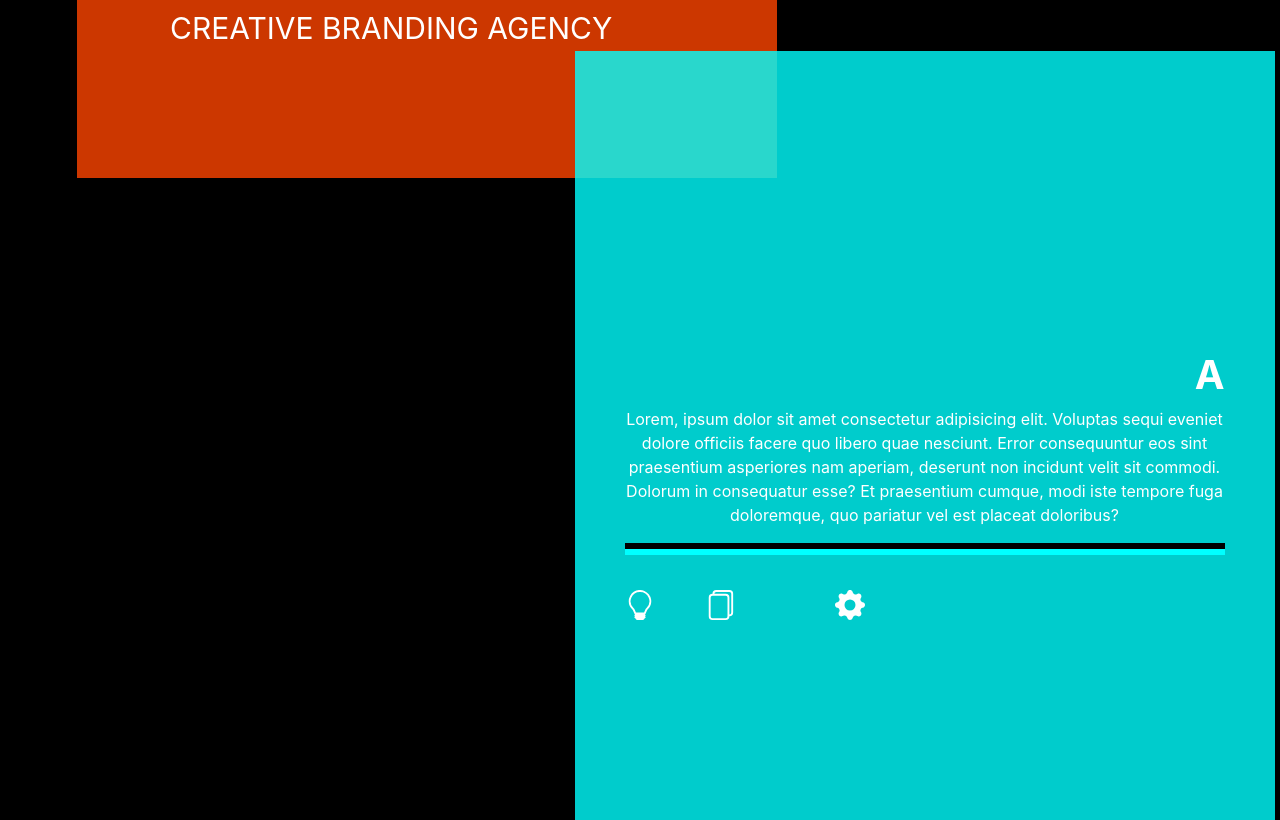
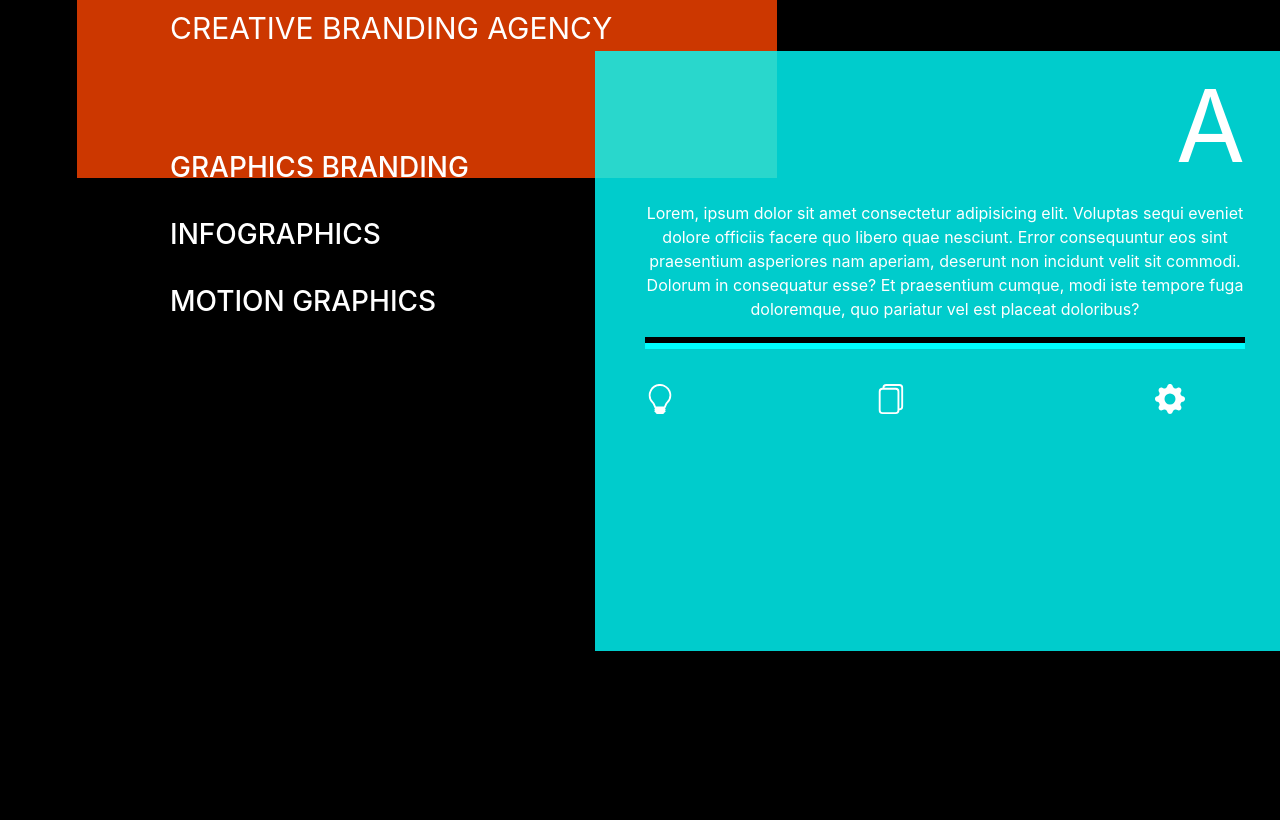
Before and after one commit to tisavirsodiya/layout5, a plain HTML site: page indx.html in a window 1280 px wide. Shown: the part 722-1542 px from the top of the page. After the commit the page ends 1373 px from the top, so only its background shows below. Drawn offline with nearby package versions, Linux system fonts and the light colour scheme.

Commit message:
design complet

```diff
--- a/css.css
+++ b/css.css
@@ -24,11 +24,11 @@ position: absolute;
 .main_img
 {
 background-image: url('main_img.jpg');
- width:900px;
- height:500px;
+ width:1000px;
+ height:800px;
  position:absolute;
  background-repeat: no-repeat;
- right:10%;
+ right:0%;
  z-index:-3;
 }
 /* orange part */
@@ -80,7 +80,6 @@ background-image: url('main_img.jpg');
     font-size:50px;
     left:10%;
     padding-left:170px;
-
 }
 .creative
 {
@@ -88,28 +87,33 @@ background-image: url('main_img.jpg');
     left:10%;
     padding-left:170px;
     font-size:30px;
-
+}
+/* black part */
+.black
+{
+    color:white;
+    left:10%;
+    padding-left:170px;
+    margin-top:100px;
 }
 /* cyan part */
 .cyan
 {
     background-color:rgb(0, 255, 255,0.8);
-    left:90%;
+    right:0%;
     position: absolute;
     z-index: -1;
     width:700px;
-    height:800px;
+    height:600px;
     padding-right:50px;
     padding-left:50px;
-    margin-top:0px;
+
 }
 .a
 {
     color:white;
-    padding-top:300px;
     text-align: right;
-
-
+    font-size:100px;
 }
 .peregraph
 {
@@ -119,7 +123,6 @@ background-image: url('main_img.jpg');
 .hr
 {
     border:3px black solid;
-
 }
 .hr_2
 {
@@ -128,5 +131,4 @@ background-image: url('main_img.jpg');
 .image
 {
     display:flex;
-
 }
--- a/indx.html
+++ b/indx.html
@@ -53,12 +53,16 @@
       <div class="creative">CREATIVE BRANDING AGENCY</div>
   </div>
   </div>
-  <!-- cyan part -->
+  <!-- black part -->
   <div class="row">
     <div class="col-lg-6">
+     <div class="black"><h3>GRAPHICS BRANDING<br><br>INFOGRAPHICS<br><br>MOTION GRAPHICS </h3></div>
+     </div>
+
+<!-- cyan part -->
+    <div class="col-lg-6">
       <div class="cyan">
-        <div class="a">
-          <h1><b>A</b></h1></div>
+        <div class="a">A</div>
           <div class="peregraph">
           <p>Lorem, ipsum dolor sit amet consectetur adipisicing elit. Voluptas sequi eveniet dolore officiis facere quo
             libero quae nesciunt. Error consequuntur eos sint praesentium asperiores nam aperiam, deserunt non incidunt
@@ -68,13 +72,13 @@
         <div class="hr"></div>
         <div class="hr_2"></div>
         <div class="image">
-          <div class="image_1" style="margin-right:50px;"><svg xmlns="http://www.w3.org/2000/svg" width="30" height="30" fill="currentColor" class="bi bi-lightbulb" viewBox="0 0 16 16">
+          <div class="image_1" style="margin-right:200px;"><svg xmlns="http://www.w3.org/2000/svg" width="30" height="30" fill="currentColor" class="bi bi-lightbulb" viewBox="0 0 16 16">
             <path d="M2 6a6 6 0 1 1 10.174 4.31c-.203.196-.359.4-.453.619l-.762 1.769A.5.5 0 0 1 10.5 13a.5.5 0 0 1 0 1 .5.5 0 0 1 0 1l-.224.447a1 1 0 0 1-.894.553H6.618a1 1 0 0 1-.894-.553L5.5 15a.5.5 0 0 1 0-1 .5.5 0 0 1 0-1 .5.5 0 0 1-.46-.302l-.761-1.77a1.964 1.964 0 0 0-.453-.618A5.984 5.984 0 0 1 2 6zm6-5a5 5 0 0 0-3.479 8.592c.263.254.514.564.676.941L5.83 12h4.342l.632-1.467c.162-.377.413-.687.676-.941A5 5 0 0 0 8 1z"/>
           </svg></div>
-            <div class="image_2" style="margin-right:100px;"><svg xmlns="http://www.w3.org/2000/svg" width="30" height="30" fill="currentColor" class="bi bi-files" viewBox="0 0 16 16">
+            <div class="image_2" style="margin-right:250px;"><svg xmlns="http://www.w3.org/2000/svg" width="30" height="30" fill="currentColor" class="bi bi-files" viewBox="0 0 16 16">
               <path d="M13 0H6a2 2 0 0 0-2 2 2 2 0 0 0-2 2v10a2 2 0 0 0 2 2h7a2 2 0 0 0 2-2 2 2 0 0 0 2-2V2a2 2 0 0 0-2-2zm0 13V4a2 2 0 0 0-2-2H5a1 1 0 0 1 1-1h7a1 1 0 0 1 1 1v10a1 1 0 0 1-1 1zM3 4a1 1 0 0 1 1-1h7a1 1 0 0 1 1 1v10a1 1 0 0 1-1 1H4a1 1 0 0 1-1-1V4z"/>
             </svg></div>
-              <div class="image_3" style="margin-right:150px;"><svg xmlns="http://www.w3.org/2000/svg" width="30" height="30" fill="currentColor" class="bi bi-gear-fill" viewBox="0 0 16 16">
+              <div class="image_3" style="margin-right:350px;"><svg xmlns="http://www.w3.org/2000/svg" width="30" height="30" fill="currentColor" class="bi bi-gear-fill" viewBox="0 0 16 16">
                 <path d="M9.405 1.05c-.413-1.4-2.397-1.4-2.81 0l-.1.34a1.464 1.464 0 0 1-2.105.872l-.31-.17c-1.283-.698-2.686.705-1.987 1.987l.169.311c.446.82.023 1.841-.872 2.105l-.34.1c-1.4.413-1.4 2.397 0 2.81l.34.1a1.464 1.464 0 0 1 .872 2.105l-.17.31c-.698 1.283.705 2.686 1.987 1.987l.311-.169a1.464 1.464 0 0 1 2.105.872l.1.34c.413 1.4 2.397 1.4 2.81 0l.1-.34a1.464 1.464 0 0 1 2.105-.872l.31.17c1.283.698 2.686-.705 1.987-1.987l-.169-.311a1.464 1.464 0 0 1 .872-2.105l.34-.1c1.4-.413 1.4-2.397 0-2.81l-.34-.1a1.464 1.464 0 0 1-.872-2.105l.17-.31c.698-1.283-.705-2.686-1.987-1.987l-.311.169a1.464 1.464 0 0 1-2.105-.872l-.1-.34zM8 10.93a2.929 2.929 0 1 1 0-5.86 2.929 2.929 0 0 1 0 5.858z"/>
               </svg></div>
 
```
